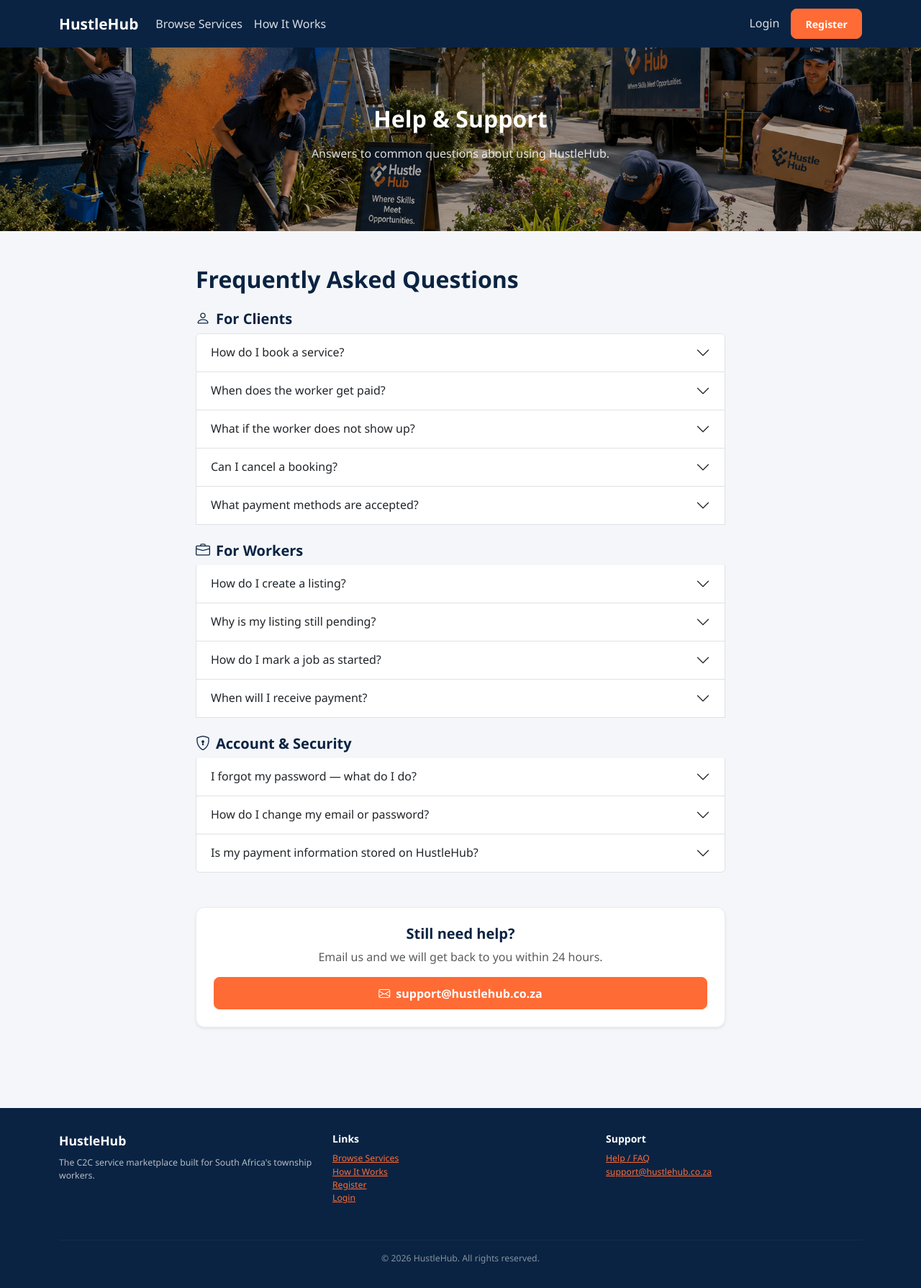
After one commit to itsnaph/platform, a PHP site: page /pages/help.php in a window 1280 px wide. The commit adds this page. Shown: the whole page at 72% size. Run offline with PHP 8.4, Linux system fonts and the light colour scheme.

Commit message:
added Pictures and Help page

```diff
--- a/assets/css/style.css
+++ b/assets/css/style.css
@@ -46,7 +46,8 @@ body {
 
 /* ── Hero ───────────────────────────────────────────────────── */
 .hero {
-  background: linear-gradient(135deg, var(--primary) 0%, #163356 100%);
+  background: linear-gradient(rgba(0,0,0,0.28), rgba(0,0,0,0.28)),
+              url('/uploads/hustle_hub.png') center/cover no-repeat;
   color: #fff;
   padding: 5rem 1.5rem 4rem;
   text-align: center;
--- a/includes/footer.php
+++ b/includes/footer.php
@@ -26,7 +26,7 @@
     </div>
     <hr style="border-color:rgba(255,255,255,0.15)">
     <p class="text-center small mb-0" style="color:rgba(255,255,255,0.5)">
-      &copy; <?= date('Y') ?> HustleHub &mdash; ITECA3-12 Academic Project &mdash; Munashe Tsikada (EDUV4881584)
+      &copy; <?= date('Y') ?> HustleHub. All rights reserved.
     </p>
   </div>
 </footer>
--- a/pages/create_listing.php
+++ b/pages/create_listing.php
@@ -31,9 +31,13 @@ if ($_SERVER['REQUEST_METHOD'] === 'POST') {
         $ext     = strtolower(pathinfo($file['name'], PATHINFO_EXTENSION));
         $allowedExts = ['jpg', 'jpeg', 'png', 'webp'];
 
+        $allowedMimes = ['image/jpeg', 'image/png', 'image/webp'];
+        $finfo        = new finfo(FILEINFO_MIME_TYPE);
+        $mime         = $finfo->file($file['tmp_name']);
+
         if ($file['size'] > $maxSize) {
             $error = 'Image must be under 2MB.';
-        } elseif (!in_array($ext, $allowedExts)) {
+        } elseif (!in_array($ext, $allowedExts) || !in_array($mime, $allowedMimes)) {
             $error = 'Only JPG, PNG, or WebP images are accepted.';
         } else {
             $filename  = uniqid('', true) . '.' . $ext;
--- /dev/null
+++ b/pages/help.php
@@ -0,0 +1,92 @@
+<?php
+require_once '../includes/auth.php';
+$pageTitle = 'Help & FAQ';
+include '../includes/header.php';
+?>
+<main>
+
+  <div class="hero">
+    <div class="container">
+      <h1 class="fw-bold mb-3">Help &amp; Support</h1>
+      <p class="hero-sub">Answers to common questions about using HustleHub.</p>
+    </div>
+  </div>
+
+  <div class="container py-5" style="max-width:760px">
+
+    <h2 class="fw-bold mb-4" style="color:var(--primary)">Frequently Asked Questions</h2>
+
+    <div class="accordion mb-5" id="helpAccordion">
+
+      <?php
+      $faqs = [
+        ['For Clients','bi-person','#ffd',
+          [
+            ['How do I book a service?',
+             'Browse services, open a listing, choose a date and click <strong>Book Now</strong>. You will be taken to PayFast to pay. Your money is held in escrow until you confirm the job is done.'],
+            ['When does the worker get paid?',
+             'Only after you confirm the job is complete on your client dashboard. If you raise a dispute, an admin decides where the money goes.'],
+            ['What if the worker does not show up?',
+             'Go to your booking on the client dashboard and click <strong>Raise Dispute</strong>. Our admin team will review the case and can issue a full refund.'],
+            ['Can I cancel a booking?',
+             'Contact the worker first. If the job has not started and both parties agree, an admin can cancel the booking and refund the escrow.'],
+            ['What payment methods are accepted?',
+             'HustleHub uses PayFast, which supports Visa, Mastercard, Instant EFT, and Capitec Pay.'],
+          ]
+        ],
+        ['For Workers','bi-briefcase','#eef',
+          [
+            ['How do I create a listing?',
+             'Log in as a worker, go to your dashboard and click <strong>Create New Listing</strong>. Fill in your title, description, category, price, and optionally upload a photo. Your listing goes live after admin approval.'],
+            ['Why is my listing still pending?',
+             'All new listings and edits are reviewed by an admin before going live. This usually takes less than 24 hours.'],
+            ['How do I mark a job as started?',
+             'Open the booking from your worker dashboard and click <strong>Start Job</strong>. This notifies the client that work has begun.'],
+            ['When will I receive payment?',
+             'After the client confirms the job is complete, escrow is released. You will see the status update on your dashboard.'],
+          ]
+        ],
+        ['Account & Security','bi-shield-lock','#efe',
+          [
+            ['I forgot my password — what do I do?',
+             'Use the <strong>Forgot Password</strong> link on the login page. A reset link will be sent to your registered email.'],
+            ['How do I change my email or password?',
+             'Go to <strong>My Account</strong> after logging in. You can update your email and password there.'],
+            ['Is my payment information stored on HustleHub?',
+             'No. All payment data is handled entirely by PayFast. HustleHub never stores card numbers or banking details.'],
+          ]
+        ],
+      ];
+
+      $idx = 0;
+      foreach ($faqs as [$section, $icon, $bg, $items]): ?>
+        <h5 class="fw-bold mt-4 mb-2" style="color:var(--primary)">
+          <i class="bi <?= $icon ?> me-2"></i><?= $section ?>
+        </h5>
+        <?php foreach ($items as [$q, $a]): $id = 'h' . $idx++; ?>
+          <div class="accordion-item">
+            <h2 class="accordion-header">
+              <button class="accordion-button collapsed" type="button"
+                      data-bs-toggle="collapse" data-bs-target="#<?= $id ?>">
+                <?= $q ?>
+              </button>
+            </h2>
+            <div id="<?= $id ?>" class="accordion-collapse collapse" data-bs-parent="#helpAccordion">
+              <div class="accordion-body text-muted"><?= $a ?></div>
+            </div>
+          </div>
+        <?php endforeach; ?>
+      <?php endforeach; ?>
+    </div>
+
+    <div class="card border-0 shadow-sm p-4 text-center">
+      <h5 class="fw-bold mb-2" style="color:var(--primary)">Still need help?</h5>
+      <p class="text-muted mb-3">Email us and we will get back to you within 24 hours.</p>
+      <a href="mailto:support@hustlehub.co.za" class="btn btn-primary">
+        <i class="bi bi-envelope me-2"></i>support@hustlehub.co.za
+      </a>
+    </div>
+
+  </div>
+</main>
+<?php include '../includes/footer.php'; ?>
--- a/pages/how_it_works.php
+++ b/pages/how_it_works.php
@@ -6,7 +6,7 @@ include '../includes/header.php';
 ?>
 <main>
   <!-- Hero -->
-  <div class="hero py-5 text-center" style="background:linear-gradient(135deg,#0A2342 0%,#163356 100%);color:#fff">
+  <div class="hero">
     <div class="container">
       <h1 class="fw-bold mb-3">How HustleHub Works</h1>
       <p class="lead" style="opacity:0.85;max-width:600px;margin:0 auto">
```
Also changed, not shown: pages/edit_listing.php (+6 -3 lines), README.md, uploads/hustle_hub.png (added).
